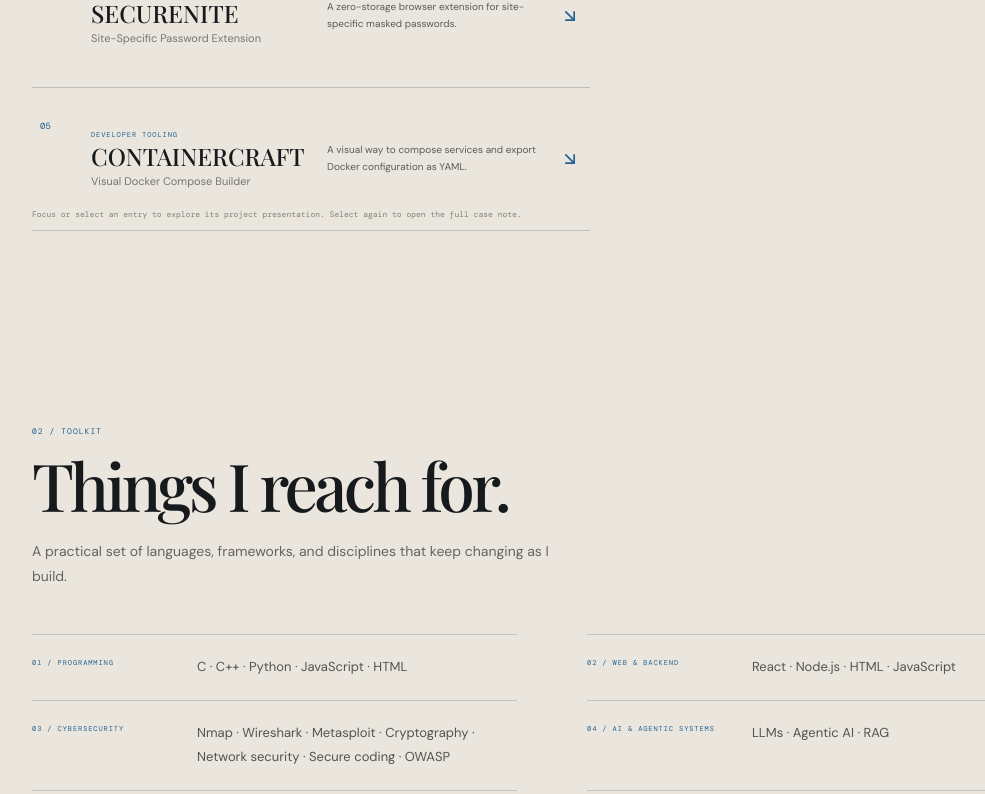
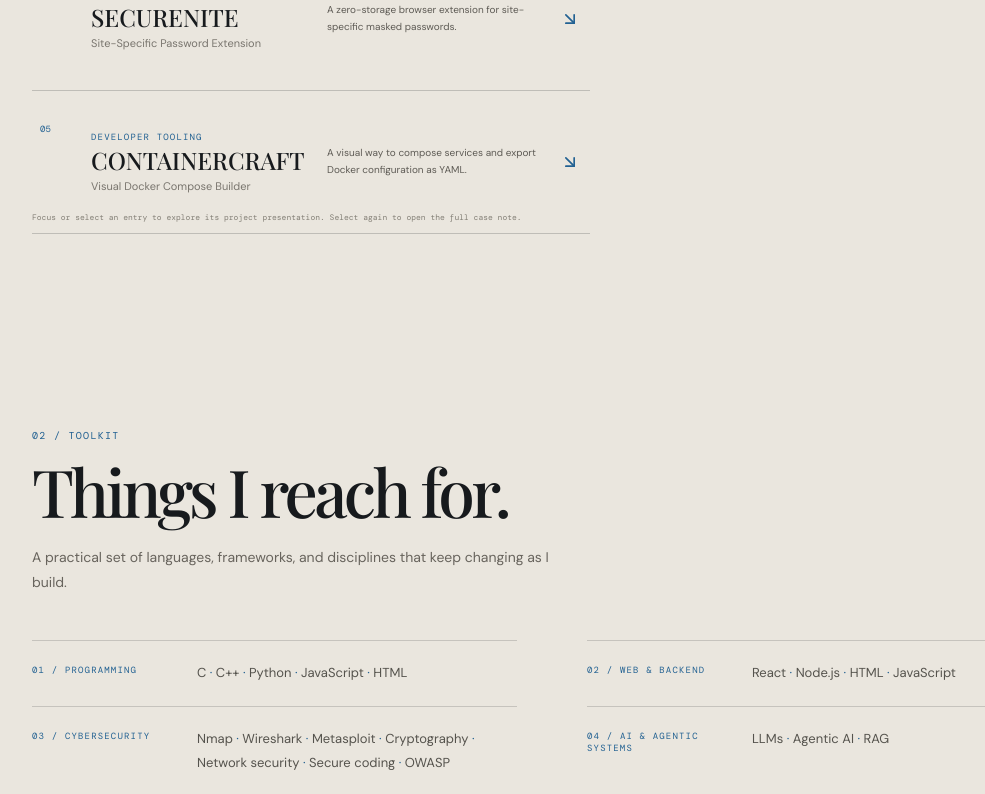
Before and after one commit to anikod25/portfolio-v2, a React (Vite) app: page / in a window 1280 px wide. Shown: the part 1684-2478 px from the top of the page, without its empty margins (88-1073 px from the left). Built offline with nearby package versions, Linux system fonts and the light colour scheme; a web font is replaced by a local one.

Commit message:
Increase blue mono label size

```diff
--- a/src/App.css
+++ b/src/App.css
@@ -25,7 +25,7 @@ button { cursor: pointer; }
 .journal-page-right { padding: 31px clamp(30px,5vw,62px) 36px; border-radius: 0 5px 5px 0; box-shadow: inset -3px 0 6px rgba(82,63,43,.1); }
 .page-meta { display: flex; justify-content: space-between; color: #77736a; font: 7px var(--mono); letter-spacing: .13em; }
 .hero-copy { position: relative; z-index: 1; max-width: 540px; margin-top: clamp(28px,4.5vw,53px); }
-.ink-label, .eyebrow { color: var(--blue); font: 8px var(--mono); letter-spacing: .13em; }
+.ink-label, .eyebrow { color: var(--blue); font: 10px var(--mono); letter-spacing: .13em; }
 .hero-copy .ink-label { margin: 0 0 17px; }
 .hero h1 { margin: 0; color: #202426; font: 500 clamp(43px,6vw,75px)/1.02 var(--serif); letter-spacing: -.06em; }
 .hero h1 .hero-name-accent, .contact-section h2 em { color: var(--blue); font-weight: 500; }
@@ -71,7 +71,7 @@ button { cursor: pointer; }
 .project-trigger:hover, .project-trigger:focus-visible, .project-row.expanded .project-trigger { padding-right: 16px; padding-left: 16px; background: rgba(34,97,146,.045); }
 .project-number { align-self: start; padding-top: 4px; color: var(--blue); font: 9px var(--mono); }
 .project-title-block { display: grid; gap: 4px; }
-.project-title-block .eyebrow { font-size: 7px; }
+.project-title-block .eyebrow { font-size: 9px; }
 .project-title-block strong { font: 500 29px/1.1 var(--serif); }
 .project-subtitle { color: #79756e; font-size: 11px; }
 .project-summary { color: #5e5b55; font-size: 12px; line-height: 1.65; }
@@ -79,7 +79,7 @@ button { cursor: pointer; }
 .project-row.expanded .project-arrow { transform: rotate(45deg); }
 .project-detail { overflow: hidden; }
 .project-detail-inner { display: grid; grid-template-columns: 1fr 1fr; gap: 40px; padding: 3px 60px 27px 74px; }
-.project-detail-inner .eyebrow { margin: 0 0 12px; font-size: 7px; }
+.project-detail-inner .eyebrow { margin: 0 0 12px; font-size: 9px; }
 .project-detail-inner ul { margin: 0; padding-left: 17px; color: #5e5b55; font-size: 12px; line-height: 1.9; }
 .tag-list { display: flex; flex-wrap: wrap; gap: 7px; }
 .tag-list span { padding: 6px 8px; border: 1px solid rgba(23,26,29,.18); color: #5e5b55; font: 8px var(--mono); }
@@ -89,10 +89,12 @@ button { cursor: pointer; }
 .archive-note { margin-top: 15px; }
 .experience-section { background: #f1ede5; }
 .experience-grid, .notes-grid, .about-grid { display: grid; grid-template-columns: 1fr 1fr; gap: clamp(50px,9vw,120px); align-items: start; }
+.about-grid { align-items: stretch; }
+.about-grid > .section-heading { align-self: center; transform: translateY(-14px); }
 .timeline { position: relative; padding: 5px 0 0 25px; border-left: 1px solid rgba(34,97,146,.38); }
 .timeline-entry { position: relative; padding: 0 0 37px; }
 .timeline-dot { position: absolute; top: 2px; left: -30px; width: 10px; height: 10px; border: 1px solid var(--blue); border-radius: 50%; background: #f1ede5; }
-.timeline-entry .eyebrow { margin: 0 0 11px; font-size: 7px; }
+.timeline-entry .eyebrow { margin: 0 0 11px; font-size: 9px; }
 .timeline-entry h3 { margin: 0 0 7px; font: 500 24px/1.2 var(--serif); }
 .timeline-entry p:not(.eyebrow) { margin: 0; color: var(--blue); font-size: 12px; }
 .timeline-entry small { display: block; max-width: 370px; margin-top: 11px; color: #68645d; font-size: 12px; line-height: 1.75; }
@@ -100,7 +102,7 @@ button { cursor: pointer; }
 .skills-section { background: var(--paper); }
 .skills-grid { display: grid; grid-template-columns: 1fr 1fr; gap: 0 70px; margin-top: 45px; }
 .skill-group { display: grid; grid-template-columns: 150px 1fr; gap: 15px; padding: 20px 0; border-top: 1px solid rgba(23,26,29,.17); }
-.skill-group .eyebrow { margin: 3px 0 0; font-size: 7px; }
+.skill-group .eyebrow { margin: 3px 0 0; font-size: 9px; }
 .skill-group p { margin: 0; color: #55534d; font: 13px/1.9 var(--sans); }
 .skill-group p i { color: var(--blue); font-style: normal; }
 .milestones-section { background: #f1ede5; }
@@ -363,7 +365,7 @@ button { cursor: pointer; }
 .milestone-entry p { margin: 5px 0 0; color: #5e5b55; font: 11px/1.55 var(--sans); }
 .timeline-note { max-width: 815px; margin: 20px auto 0; padding-left: 20px; }
 .about-writing { position: relative; margin-top: 28px; padding: 18px 0 6px 19px; border-left: 1px solid rgba(34,97,146,.42); }
-.about-writing .eyebrow { margin: 0 0 8px; font-size: 7px; }
+.about-writing .eyebrow { margin: 0 0 8px; font-size: 9px; }
 .about-writing h3 { margin: 0 0 7px; color: var(--charcoal); font: 500 19px/1.2 var(--serif); }
 .poem-lines { display: grid; gap: 0; }
 .poem-lines p { max-width: 410px; margin: 0; color: var(--muted); font: 11px/1.75 var(--mono); }
@@ -405,6 +407,7 @@ button { cursor: pointer; }
 }
 @media (max-width: 800px) {
   .hero { min-height: 780px; }
+  .about-grid > .section-heading { transform: none; }
   .project-archive { margin-top: 32px; }
   .project-trigger { grid-template-columns: 29px minmax(0,1fr) 30px; gap: 13px; min-height: 130px; padding: 24px 4px; }
   .project-title-block { grid-column: 2; grid-row: 1; }
@@ -486,7 +489,7 @@ button { cursor: pointer; }
 .achievement-record-arrow { display: grid; width: 25px; height: 25px; place-items: center; color: var(--blue); font: 19px/1 var(--sans); transition: transform .18s ease; }
 .achievement-record-button:hover .achievement-record-arrow, .achievement-record-button:focus-visible .achievement-record-arrow { transform: translateX(3px); }
 .achievement-detail { display: grid; grid-template-columns: minmax(200px,.8fr) minmax(250px,1.2fr) auto auto; gap: 24px; align-items: center; min-height: 100px; padding: 17px 20px; border-bottom: 1px solid rgba(34,97,146,.45); background: rgba(34,97,146,.045); }
-.achievement-detail .eyebrow { margin: 0 0 7px; font-size: 7px; }
+.achievement-detail .eyebrow { margin: 0 0 7px; font-size: 9px; }
 .achievement-detail h3 { margin: 0; color: var(--charcoal); font: 500 21px/1.15 var(--serif); }
 .achievement-detail h3 span { display: block; margin-top: 5px; color: var(--muted); font: 9px/1.4 var(--mono); }
 .achievement-detail > p { margin: 0; color: var(--charcoal); font: 11px/1.65 var(--sans); opacity: .8; }
@@ -494,7 +497,7 @@ button { cursor: pointer; }
 .achievement-detail-close { display: grid; width: 28px; height: 28px; place-items: center; border: 1px solid rgba(34,97,146,.4); color: var(--blue); background: transparent; cursor: pointer; }
 .achievement-detail-close:hover, .achievement-detail-close:focus-visible { color: var(--paper); background: var(--blue); }
 .achievement-context { display: grid; grid-template-columns: minmax(220px,.7fr) repeat(2,minmax(0,1fr)); gap: 30px; align-items: stretch; margin-top: 52px; padding-top: 22px; border-top: 1px solid rgba(23,26,29,.2); }
-.achievement-context-heading .eyebrow { margin: 3px 0 9px; color: var(--blue); font-size: 7px; }
+.achievement-context-heading .eyebrow { margin: 3px 0 9px; color: var(--blue); font-size: 9px; }
 .achievement-context-heading h3 { max-width: 210px; margin: 0; font: 500 25px/1.13 var(--serif); }
 .achievement-context-item { min-width: 0; padding: 5px 16px 6px; border-left: 1px solid rgba(34,97,146,.35); }
 .achievement-context-item > span { color: var(--blue); font: 7px var(--mono); letter-spacing: .08em; }
```
